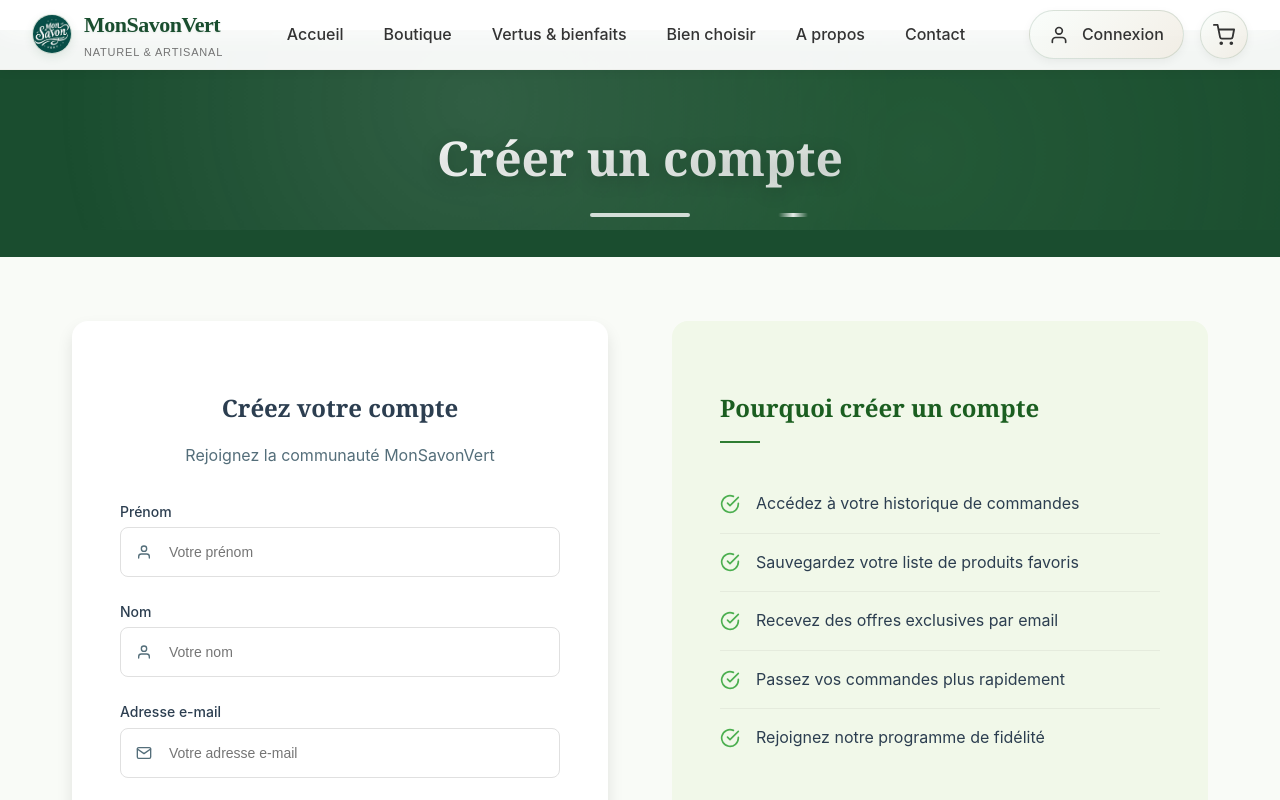
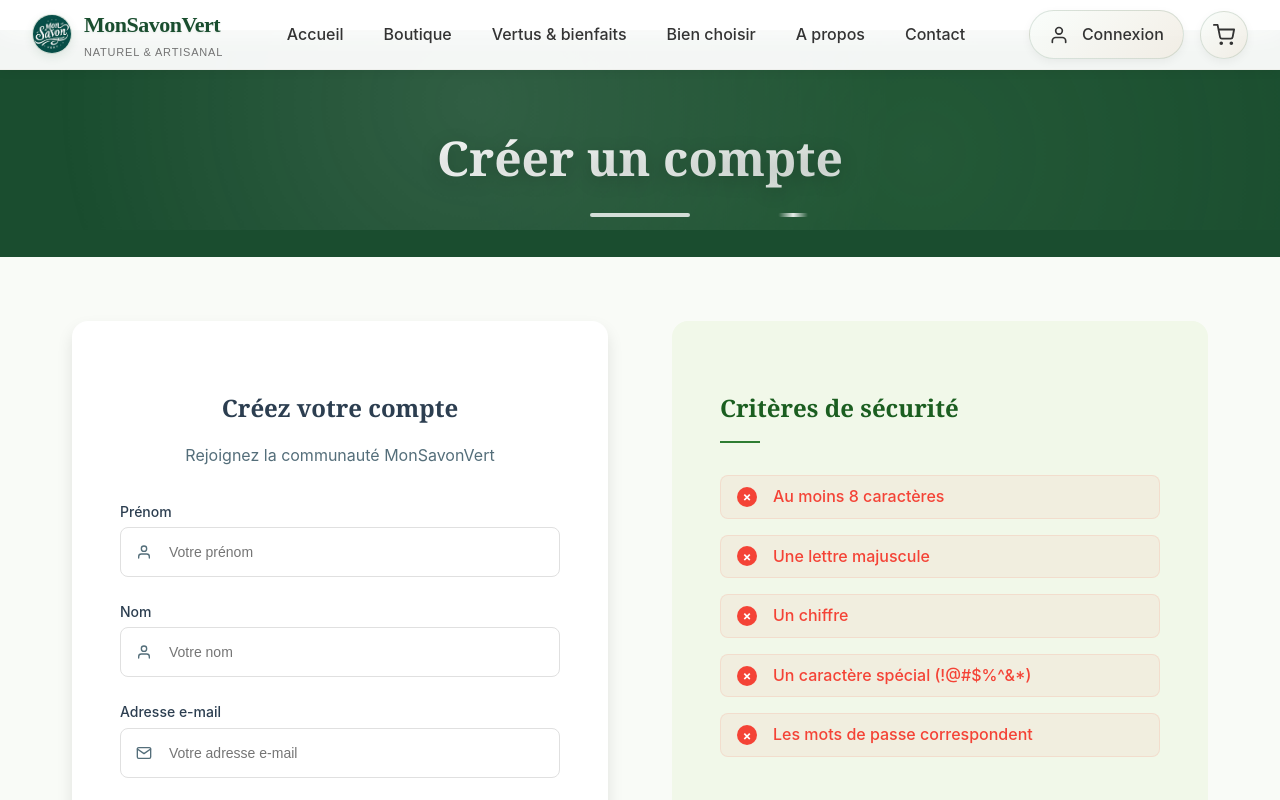
Before and after one commit to Yanlry/monsavonvert-frontend, a Next.js app: page /register in a window 1280 px wide. Shown: the top 800 px of the page. Built offline with nearby package versions, Linux system fonts and the light colour scheme; no server answers.

Commit message:
changement renitialisation mdp

```diff
--- a/pages/register.js
+++ b/pages/register.js
@@ -29,12 +29,51 @@
   const [isClient, setIsClient] = useState(false);
   const [scrolled, setScrolled] = useState(false);
   const [cartCount, setCartCount] = useState(0);
+
+  // AJOUTÉ : États pour la validation du mot de passe en temps réel
+  const [passwordValidation, setPasswordValidation] = useState({
+    hasMinLength: false,      // Au moins 8 caractères
+    hasUppercase: false,      // Au moins une majuscule
+    hasNumber: false,         // Au moins un chiffre
+    hasSpecialChar: false,    // Au moins un caractère spécial
+    passwordsMatch: false     // Les mots de passe correspondent
+  });
+
   const API_URL = process.env.NEXT_PUBLIC_API_URL;
 
   // Fonction pour mettre la première lettre en majuscule
   const capitalizeFirstLetter = (string) => {
     if (!string) return "";
     return string.charAt(0).toUpperCase() + string.slice(1).toLowerCase();
+  };
+
+  // AJOUTÉ : Fonction pour valider le mot de passe en temps réel
+  const validatePassword = (newPassword, newConfirmPassword) => {
+    console.log('🔍 Validation du mot de passe:', newPassword);
+
+    const validation = {
+      hasMinLength: newPassword.length >= 8,
+      hasUppercase: /[A-Z]/.test(newPassword),
+      hasNumber: /[0-9]/.test(newPassword),
+      hasSpecialChar: /[!@#$%^&*()_+\-=\[\]{};':"\\|,.<>\/?]/.test(newPassword),
+      passwordsMatch: newPassword === newConfirmPassword && newPassword !== '' && newConfirmPassword !== ''
+    };
+
+    console.log('📊 Résultats de validation:', validation);
+    setPasswordValidation(validation);
+    return validation;
+  };
+
+  // AJOUTÉ : Vérifier si tous les critères sont respectés
+  const isPasswordValid = () => {
+    const allValid = passwordValidation.hasMinLength &&
+                    passwordValidation.hasUppercase &&
+                    passwordValidation.hasNumber &&
+                    passwordValidation.hasSpecialChar &&
+                    passwordValidation.passwordsMatch;
+
+    console.log('✅ Mot de passe valide:', allValid);
+    return allValid;
   };
 
   // Fonction pour formater le prénom lors de la saisie
@@ -45,6 +84,20 @@
   // Fonction pour formater le nom lors de la saisie
   const handleLastNameChange = (e) => {
     setLastName(e.target.value);
+  };
+
+  // MODIFIÉ : Gérer les changements du mot de passe avec validation
+  const handlePasswordChange = (newPassword) => {
+    console.log('🔒 Changement mot de passe:', newPassword);
+    setPassword(newPassword);
+    validatePassword(newPassword, confirmPassword);
+  };
+
+  // MODIFIÉ : Gérer les changements de la confirmation avec validation
+  const handleConfirmPasswordChange = (newConfirmPassword) => {
+    console.log('🔒 Changement confirmation:', newConfirmPassword);
+    setConfirmPassword(newConfirmPassword);
+    validatePassword(password, newConfirmPassword);
   };
 
   // Effet pour l'initialisation côté client
@@ -176,12 +229,9 @@
         throw new Error("Veuillez remplir tous les champs obligatoires.");
       }
 
-      if (password.length < 8) {
-        throw new Error("Le mot de passe doit contenir au moins 8 caractères.");
-      }
-
-      if (password !== confirmPassword) {
-        throw new Error("Les mots de passe ne correspondent pas.");
+      // MODIFIÉ : Utiliser la nouvelle validation
+      if (!isPasswordValid()) {
+        throw new Error("Veuillez respecter tous les critères de sécurité du mot de passe.");
       }
 
       if (!termsAccepted) {
@@ -462,7 +512,7 @@
                           id="password"
                           placeholder="Votre mot de passe (8 caractères minimum)"
                           value={password}
-                          onChange={(e) => setPassword(e.target.value)}
+                          onChange={(e) => handlePasswordChange(e.target.value)}
                           required
                           minLength="8"
                         />
@@ -501,7 +551,7 @@
                           id="confirmPassword"
                           placeholder="Confirmez votre mot de passe"
                           value={confirmPassword}
-                          onChange={(e) => setConfirmPassword(e.target.value)}
+                          onChange={(e) => handleConfirmPasswordChange(e.target.value)}
                           required
                         />
                       </div>
@@ -524,11 +574,11 @@
                       </div>
                     </div>
 
-                    {/* Bouton d'inscription */}
+                    {/* MODIFIÉ : Bouton d'inscription avec validation */}
                     <button
                       type="submit"
-                      className={styles.submitButton}
-                      disabled={loading}
+                      className={`${styles.submitButton} ${!isPasswordValid() || !termsAccepted ? styles.submitButtonDisabled : ''}`}
+                      disabled={loading || !isPasswordValid() || !termsAccepted}
                     >
                       {loading ? (
                         <>
@@ -549,94 +599,42 @@
                   </div>
                 </div>
 
-                <div className={styles.loginInfo} id="register-advantages">
+                {/* REMPLACÉ : Section des critères de validation au lieu des avantages */}
+                <div className={styles.loginInfo} id="register-validation">
                   <div className={styles.loginInfoContent}>
-                    <h2>Pourquoi créer un compte</h2>
-                    <ul className={styles.advantagesList}>
-                      <li>
-                        <svg
-                          xmlns="http://www.w3.org/2000/svg"
-                          width="20"
-                          height="20"
-                          viewBox="0 0 24 24"
-                          fill="none"
-                          stroke="currentColor"
-                          strokeWidth="2"
-                          strokeLinecap="round"
-                          strokeLinejoin="round"
-                        >
-                          <path d="M22 11.08V12a10 10 0 1 1-5.93-9.14"></path>
-                          <polyline points="22 4 12 14.01 9 11.01"></polyline>
-                        </svg>
-                        <span>Accédez à votre historique de commandes</span>
+                    <h2>Critères de sécurité</h2>
+
+                    {/* Liste des critères de validation */}
+                    <ul className={styles.passwordCriteriaList}>
+                      <li className={`${styles.criteriaItem} ${passwordValidation.hasMinLength ? styles.valid : styles.invalid}`}>
+                        <span className={styles.criteriaIcon}>
+                          {passwordValidation.hasMinLength ? '✓' : '✗'}
+                        </span>
+                        <span>Au moins 8 caractères</span>
                       </li>
-                      <li>
-                        <svg
-                          xmlns="http://www.w3.org/2000/svg"
-                          width="20"
-                          height="20"
-                          viewBox="0 0 24 24"
-                          fill="none"
-                          stroke="currentColor"
-                          strokeWidth="2"
-                          strokeLinecap="round"
-                          strokeLinejoin="round"
-                        >
-                          <path d="M22 11.08V12a10 10 0 1 1-5.93-9.14"></path>
-                          <polyline points="22 4 12 14.01 9 11.01"></polyline>
-                        </svg>
-                        <span>Sauvegardez votre liste de produits favoris</span>
+                      <li className={`${styles.criteriaItem} ${passwordValidation.hasUppercase ? styles.valid : styles.invalid}`}>
+                        <span className={styles.criteriaIcon}>
+                          {passwordValidation.hasUppercase ? '✓' : '✗'}
+                        </span>
+                        <span>Une lettre majuscule</span>
                       </li>
-                      <li>
-                        <svg
-                          xmlns="http://www.w3.org/2000/svg"
-                          width="20"
-                          height="20"
-                          viewBox="0 0 24 24"
-                          fill="none"
-                          stroke="currentColor"
-                          strokeWidth="2"
-                          strokeLinecap="round"
-                          strokeLinejoin="round"
-                        >
-                          <path d="M22 11.08V12a10 10 0 1 1-5.93-9.14"></path>
-                          <polyline points="22 4 12 14.01 9 11.01"></polyline>
-                        </svg>
-                        <span>Recevez des offres exclusives par email</span>
+                      <li className={`${styles.criteriaItem} ${passwordValidation.hasNumber ? styles.valid : styles.invalid}`}>
+                        <span className={styles.criteriaIcon}>
+                          {passwordValidation.hasNumber ? '✓' : '✗'}
+                        </span>
+                        <span>Un chiffre</span>
                       </li>
-                      <li>
-                        <svg
-                          xmlns="http://www.w3.org/2000/svg"
-                          width="20"
-                          height="20"
-                          viewBox="0 0 24 24"
-                          fill="none"
-                          stroke="currentColor"
-                          strokeWidth="2"
-                          strokeLinecap="round"
-                          strokeLinejoin="round"
-                        >
-                          <path d="M22 11.08V12a10 10 0 1 1-5.93-9.14"></path>
-                          <polyline points="22 4 12 14.01 9 11.01"></polyline>
-                        </svg>
-                        <span>Passez vos commandes plus rapidement</span>
+                      <li className={`${styles.criteriaItem} ${passwordValidation.hasSpecialChar ? styles.valid : styles.invalid}`}>
+                        <span className={styles.criteriaIcon}>
+                          {passwordValidation.hasSpecialChar ? '✓' : '✗'}
+                        </span>
+                        <span>Un caractère spécial (!@#$%^&*)</span>
                       </li>
-                      <li>
-                        <svg
-                          xmlns="http://www.w3.org/2000/svg"
-                          width="20"
-                          height="20"
-                          viewBox="0 0 24 24"
-                          fill="none"
-                          stroke="currentColor"
-                          strokeWidth="2"
-                          strokeLinecap="round"
-                          strokeLinejoin="round"
-                        >
-                          <path d="M22 11.08V12a10 10 0 1 1-5.93-9.14"></path>
-                          <polyline points="22 4 12 14.01 9 11.01"></polyline>
-                        </svg>
-                        <span>Rejoignez notre programme de fidélité</span>
+                      <li className={`${styles.criteriaItem} ${passwordValidation.passwordsMatch ? styles.valid : styles.invalid}`}>
+                        <span className={styles.criteriaIcon}>
+                          {passwordValidation.passwordsMatch ? '✓' : '✗'}
+                        </span>
+                        <span>Les mots de passe correspondent</span>
                       </li>
                     </ul>
 
@@ -653,9 +651,7 @@
                           strokeLinecap="round"
                           strokeLinejoin="round"
                         >
-                          <circle cx="12" cy="12" r="10"></circle>
-                          <line x1="12" y1="16" x2="12" y2="12"></line>
-                          <line x1="12" y1="8" x2="12.01" y2="8"></line>
+                          <path d="M12 22S8 18 8 12V7L12 5L16 7V12C16 18 12 22 12 22Z"></path>
                         </svg>
                       </div>
                       <div className={styles.infoBoxContent}>
@@ -676,12 +672,12 @@
         <Footer />
       </div>
 
-      {/* Styles pour masquer la section "Pourquoi créer un compte" sur mobile */}
+      {/* MODIFIÉ : Styles pour masquer la section des critères sur mobile */}
       <style jsx global>{`
-        /* Styles pour masquer la section des avantages sur mobile */
+        /* Styles pour masquer la section de validation sur mobile */
         @media (max-width: 768px) {
           /* Sélecteur pour cibler la classe spécifique via l'ID */
-          #register-advantages {
+          #register-validation {
             display: none !important;
           }
 
--- a/styles/login.module.css
+++ b/styles/login.module.css
@@ -372,6 +372,100 @@
   0% { transform: scale(1); }
   50% { transform: scale(1.3); }
   100% { transform: scale(1); }
+}
+
+/* AJOUTÉ : Styles pour la validation des critères de mot de passe dans register.js */
+.passwordCriteriaList {
+  list-style: none;
+  padding: 0;
+  margin: 0 0 var(--spacing-xl);
+  display: flex;
+  flex-direction: column;
+  gap: var(--spacing-md);
+}
+
+.criteriaItem {
+  display: flex;
+  align-items: center;
+  gap: var(--spacing-md);
+  padding: var(--spacing-sm) var(--spacing-md);
+  border-radius: var(--radius-md);
+  transition: all var(--transition-fast);
+  border: 1px solid transparent;
+  font-size: 16px;
+  font-weight: 500;
+}
+
+.criteriaIcon {
+  width: 20px;
+  height: 20px;
+  border-radius: 50%;
+  display: flex;
+  align-items: center;
+  justify-content: center;
+  font-size: 12px;
+  font-weight: bold;
+  flex-shrink: 0;
+  transition: all var(--transition-fast);
+}
+
+/* État invalide (rouge) */
+.criteriaItem.invalid {
+  color: var(--color-error);
+  background: rgba(244, 67, 54, 0.05);
+  border-color: rgba(244, 67, 54, 0.1);
+}
+
+.criteriaItem.invalid .criteriaIcon {
+  background: var(--color-error);
+  color: white;
+}
+
+/* État valide (vert) */
+.criteriaItem.valid {
+  color: var(--color-success);
+  background: rgba(76, 175, 80, 0.05);
+  border-color: rgba(76, 175, 80, 0.1);
+}
+
+.criteriaItem.valid .criteriaIcon {
+  background: var(--color-success);
+  color: white;
+}
+
+/* Animation lorsqu'un critère devient valide */
+.criteriaItem.valid {
+  animation: validCriteriaRegister 0.4s ease-out;
+}
+
+@keyframes validCriteriaRegister {
+  0% {
+    transform: scale(0.95);
+    background: rgba(76, 175, 80, 0.1);
+  }
+  50% {
+    transform: scale(1.02);
+    background: rgba(76, 175, 80, 0.15);
+  }
+  100% {
+    transform: scale(1);
+    background: rgba(76, 175, 80, 0.05);
+  }
+}
+
+/* Style pour le bouton désactivé */
+.submitButtonDisabled {
+  background-color: var(--color-muted) !important;
+  cursor: not-allowed !important;
+  transform: none !important;
+  box-shadow: none !important;
+  opacity: 0.6;
+}
+
+.submitButtonDisabled:hover {
+  background-color: var(--color-muted) !important;
+  transform: none !important;
+  box-shadow: none !important;
 }
 
 /* MODIFIÉ : Hero de la page harmonisé avec les autres pages */
```
